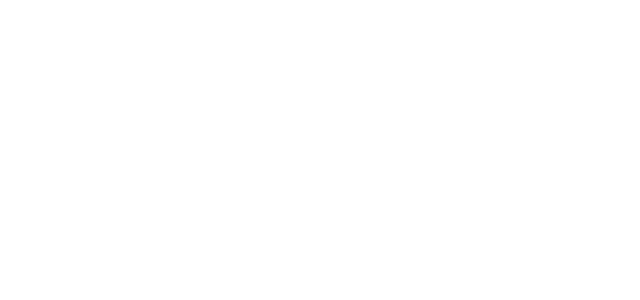
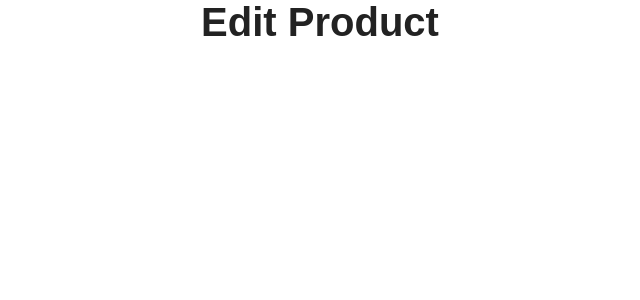
Before and after one commit to felipellc7/react-routercrud, a React (Create React App) app: page /products/edit/1 in a window 1280 px wide. Shown: the top 300 px of the page, without its empty margins (320-960 px from the left). Built offline with nearby package versions, Linux system fonts and the light colour scheme; a web font is replaced by a local one.

Commit message:
Create Routes and Components

```diff
--- a/src/App.js
+++ b/src/App.js
@@ -1,9 +1,20 @@
 import React from 'react';
+import { BrowserRouter as Router, Route, Switch } from 'react-router-dom';
+import Products from './components/Products';
+import Product from './components/Product';
+import AddProduct from './components/AddProduct';
+import EditProduct from './components/EditProduct';
 
 function App() {
   return (
-    <div className="App">
-    </div>
+    <Router>
+      <Switch>
+        <Route exact path="/products/new" component={AddProduct} />
+        <Route exact path="/products" component={Products} />
+        <Route exact path="/products/:id" component={Product} />
+        <Route exact path="/products/edit/:id" component={EditProduct} />
+      </Switch>
+    </Router>
   );
 }
 
--- /dev/null
+++ b/src/components/AddProduct.js
@@ -0,0 +1,11 @@
+import React from 'react';
+
+const AddProduct = () => {
+  return (
+    <div>
+      <h1 className="text-center">New Product</h1>
+    </div>
+  )
+}
+
+export default AddProduct;
--- /dev/null
+++ b/src/components/EditProduct.js
@@ -0,0 +1,11 @@
+import React from 'react';
+
+const EditProduct = () => {
+  return (
+    <div>
+      <h1 className="text-center">Edit Product</h1>
+    </div>
+  )
+}
+
+export default EditProduct;
--- /dev/null
+++ b/src/components/Product.js
@@ -0,0 +1,11 @@
+import React from 'react';
+
+const Product = () => {
+  return (
+    <div>
+      <h1 className="text-center">Product</h1>
+    </div>
+  )
+}
+
+export default Product;
--- /dev/null
+++ b/src/components/Products.js
@@ -0,0 +1,11 @@
+import React from 'react';
+
+const Products = () => {
+  return (
+    <div>
+      <h1 className="text-center">Products</h1>
+    </div>
+  )
+}
+
+export default Products;
```
